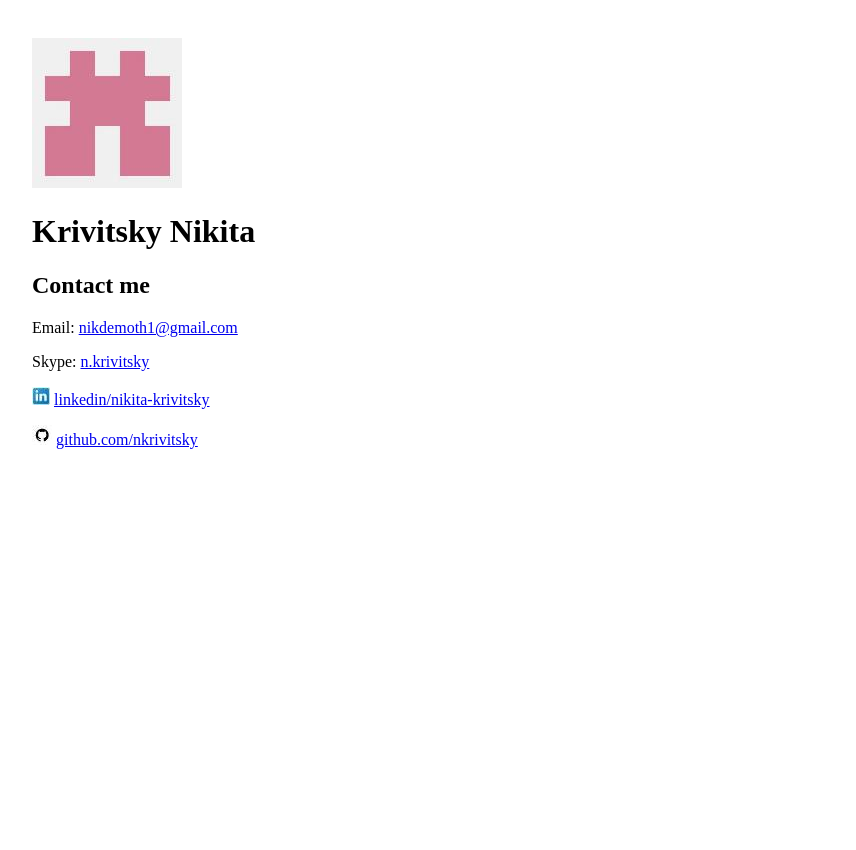
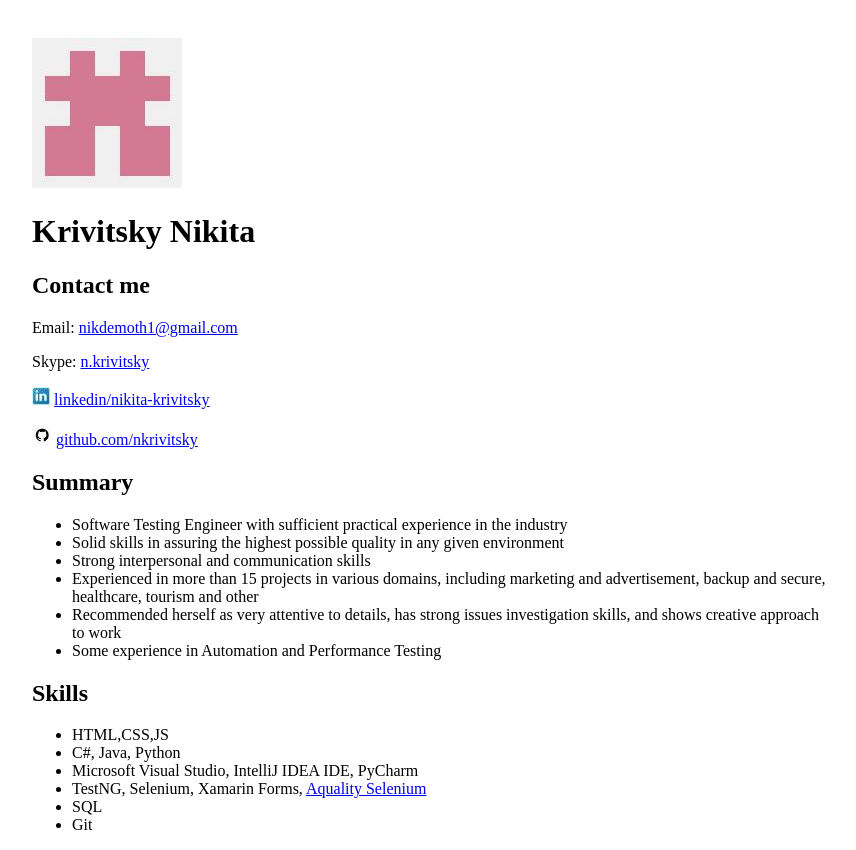
Before and after one commit to nkrivitsky/rsschool-cv, a plain HTML site: page index.html in a window 1280 px wide. Shown: the whole page, without its empty margins (208-1064 px from the left). Before the commit the page ends 800 px from the top, so only its background shows below. Drawn offline with Linux system fonts and the light colour scheme.

Commit message:
feat: add summary and Skills

```diff
--- a/index.html
+++ b/index.html
@@ -35,7 +35,29 @@
                 </div>
             </div>
         </header>
+        <main>
+            <h2>Summary</h2>
+            <ul>
+                <li>Software Testing Engineer with sufficient practical experience in the industry</li>
+                <li>Solid skills in assuring the highest possible quality in any given environment</li>
+                <li>Strong interpersonal and communication skills </li>
+                <li>Experienced in more than 15 projects in various domains, including marketing and advertisement, backup and secure, healthcare, tourism and other </li>
+                <li>Recommended herself as very attentive to details, has strong issues investigation skills, and shows creative approach to work </li>
+                <li>Some experience in Automation and Performance Testing </li>
+            </ul>
 
+            <h2>Skills</h2>
+            <ul>
+                <li>HTML,CSS,JS</li>
+                <li>C#, Java, Python</li>
+                <li>Microsoft Visual Studio, IntelliJ IDEA IDE, PyCharm</li>
+                <li>TestNG, Selenium, Xamarin Forms, <a href="https://github.com/aquality-automation/aquality-selenium-java/" target="_blank">Aquality
+                        Selenium</a></li>
+                <li>SQL</li>
+                <li>Git</li>
+            </ul>
+
+        </main>
     </div>
 </body>
 
```
